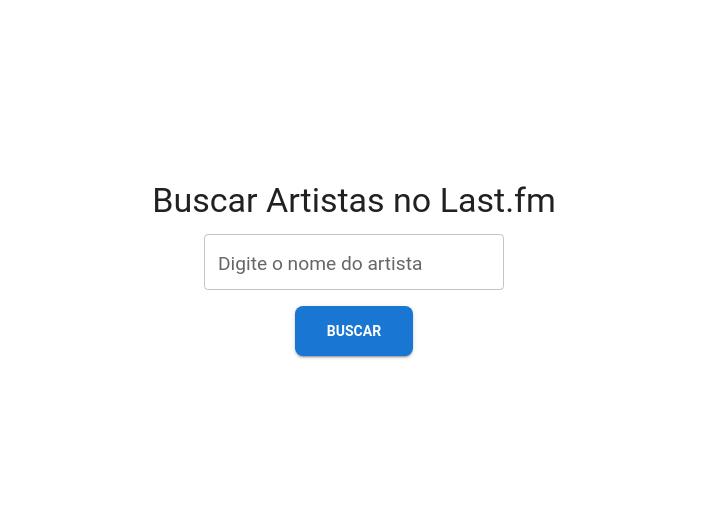
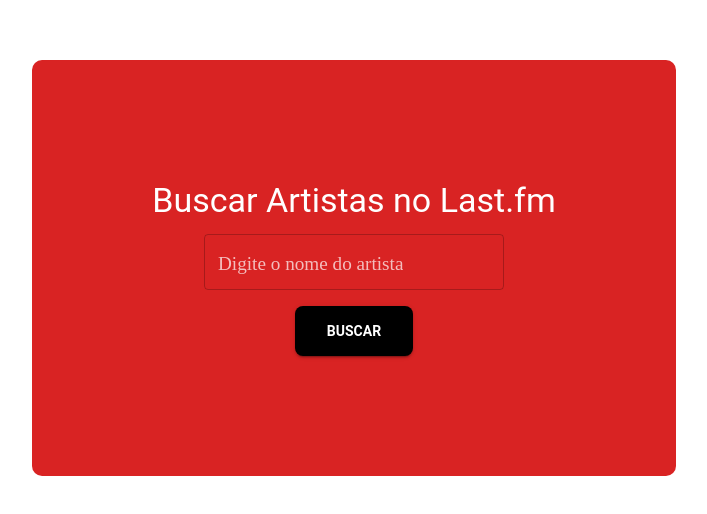
Before and after one commit to Gabvfla/Last-Fm, a React (Vite) app: page / in a window 1280 px wide. Shown: the part 152-666 px from the top of the page, without its empty margins (286-993 px from the left). Built offline with nearby package versions, Linux system fonts and the light colour scheme.

Commit message:
mudanças no css

```diff
--- a/src/pages/ArtistPage.jsx
+++ b/src/pages/ArtistPage.jsx
@@ -68,7 +68,14 @@
   const memoizedTracks = useMemo(() => tracks, [tracks]);
 
   return (
-    <Box sx={{ textAlign: "center", mt: 5 }}>
+    <Box sx={{
+      fontFamily: "National",
+      textAlign: "center",
+      mt: 5,
+      color: "white",
+      backgroundColor: "#d92323",
+      padding: "120px",
+      borderRadius: "10px" }}>
       {error && <Typography color="error">{error}</Typography>}
 
       {artist && (
@@ -108,14 +115,17 @@
             variant="contained"
             color="primary"
             sx={{
-              mt: 4,
+              display: "block",
+              margin: "50px auto",
               padding: "0.8rem 2rem",
               fontWeight: "bold",
               borderRadius: "8px",
+              backgroundColor: "black",
               transition: "background-color 0.3s",
               "&:hover": {
-                backgroundColor: "#1565c0",
-              },
+                backgroundColor: "white",
+                color: "black"
+          },
             }}
             onClick={() => navigate(-1)}
           >
--- a/src/pages/Home.jsx
+++ b/src/pages/Home.jsx
@@ -36,7 +36,14 @@
   const memoizedResult = useMemo(() => result, [result]);
 
   return (
-    <Box sx={{ textAlign: "center", mt: 5 }}>
+    <Box sx={{
+      fontFamily: "National",
+      textAlign: "center",
+      mt: 5,
+      color: "white",
+      backgroundColor: "#d92323",
+      padding: "120px",
+      borderRadius: "10px" }}>
       <Typography variant="h4" gutterBottom>
         Buscar Artistas no Last.fm
       </Typography>
@@ -50,8 +57,8 @@
         helperText={error || ""}
         sx={{
           mb: 2,
-          width: { xs: "100%", sm: "300px" },
-          "& .MuiInputLabel-root": { fontSize: "1.2rem" },
+          width: { xs: "100%", sm: "300px"},
+          "& .MuiInputLabel-root": { fontSize: "1.2rem", color: "white", opacity: "70%", fontFamily: "National" },
         }}
       />
 
@@ -65,9 +72,11 @@
           padding: "0.8rem 2rem",
           fontWeight: "bold",
           borderRadius: "8px",
+          backgroundColor: "black",
           transition: "background-color 0.3s",
           "&:hover": {
-            backgroundColor: "#1565c0",
+            backgroundColor: "white",
+            color: "black"
           },
         }}
       >
@@ -80,7 +89,10 @@
           <Grid container spacing={4} justifyContent="center">
             {memoizedResult.map((artist) => (
               <Grid item xs={12} sm={6} md={4} key={artist.mbid || artist.name}>
-                <Card sx={{ maxWidth: 345, boxShadow: 3, borderRadius: 2 }}>
+                <Card sx={{
+                  maxWidth: 345,
+                  boxShadow: 3,
+                  borderRadius: 2 }}>
                   <CardMedia
                     component="img"
                     alt={artist.name}
```
